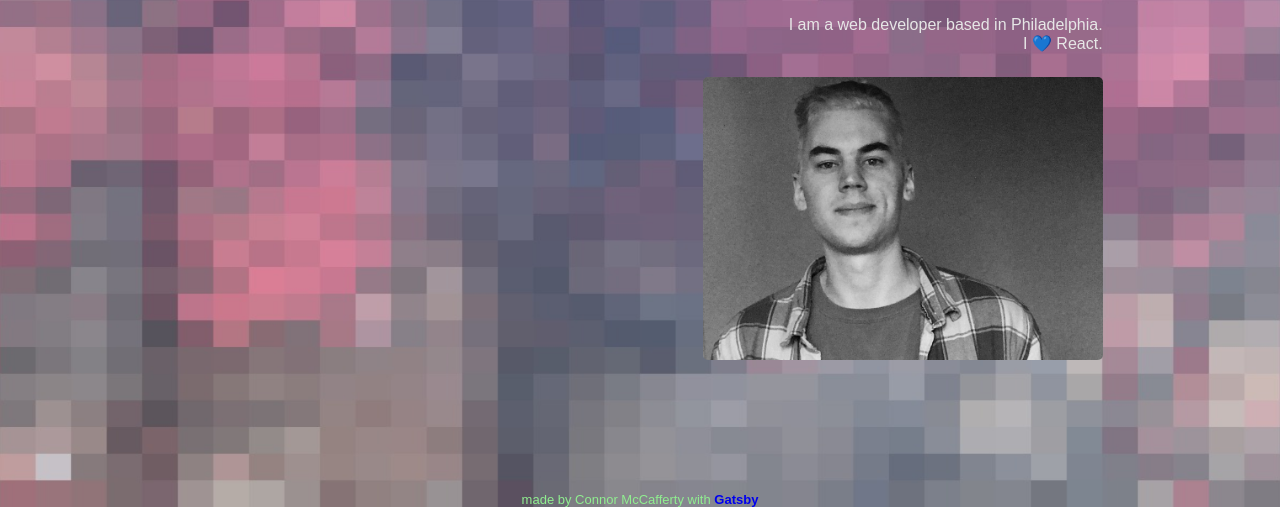
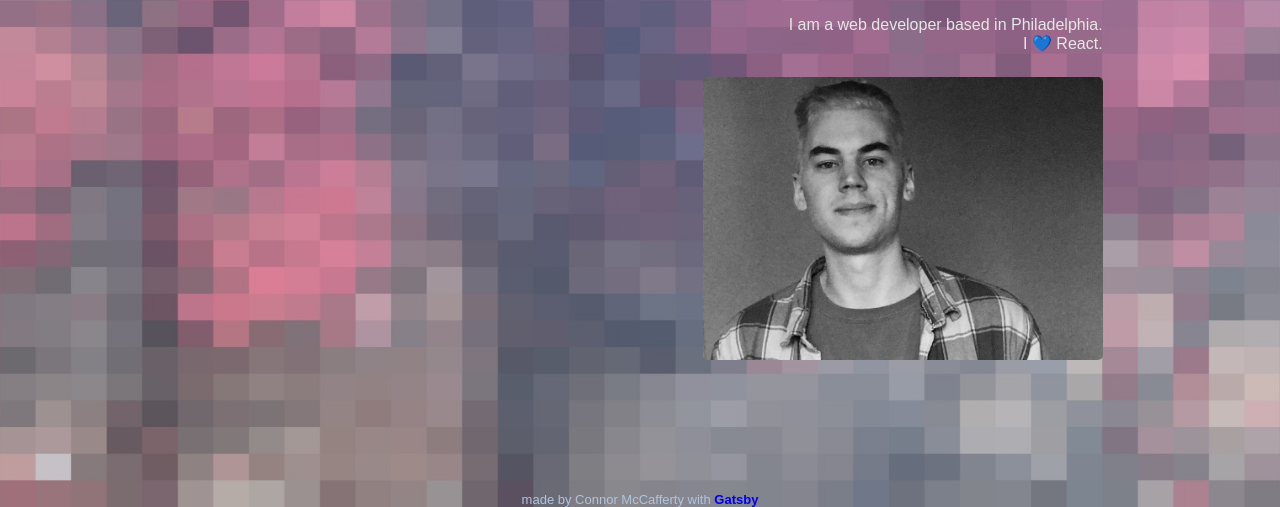
Before and after one commit to mccaffertycr/gatsby-portfolio, a Gatsby site: page / in a window 1280 px wide. Shown: the part 293-800 px from the top of the page. Built offline with nearby package versions, Linux system fonts and the light colour scheme; Gatsby itself is replaced by a stand-in of ours.

Commit message:
color edit

```diff
--- a/src/components/footer.css
+++ b/src/components/footer.css
@@ -9,5 +9,5 @@
   font-family: 'Arial', 'Helvetica Neue', Helvetica, sans-serif;
   font-weight: 500;
   font-size: 13px;
-  color: lightgreen;
+  color: lightsteelblue;
 }
```
